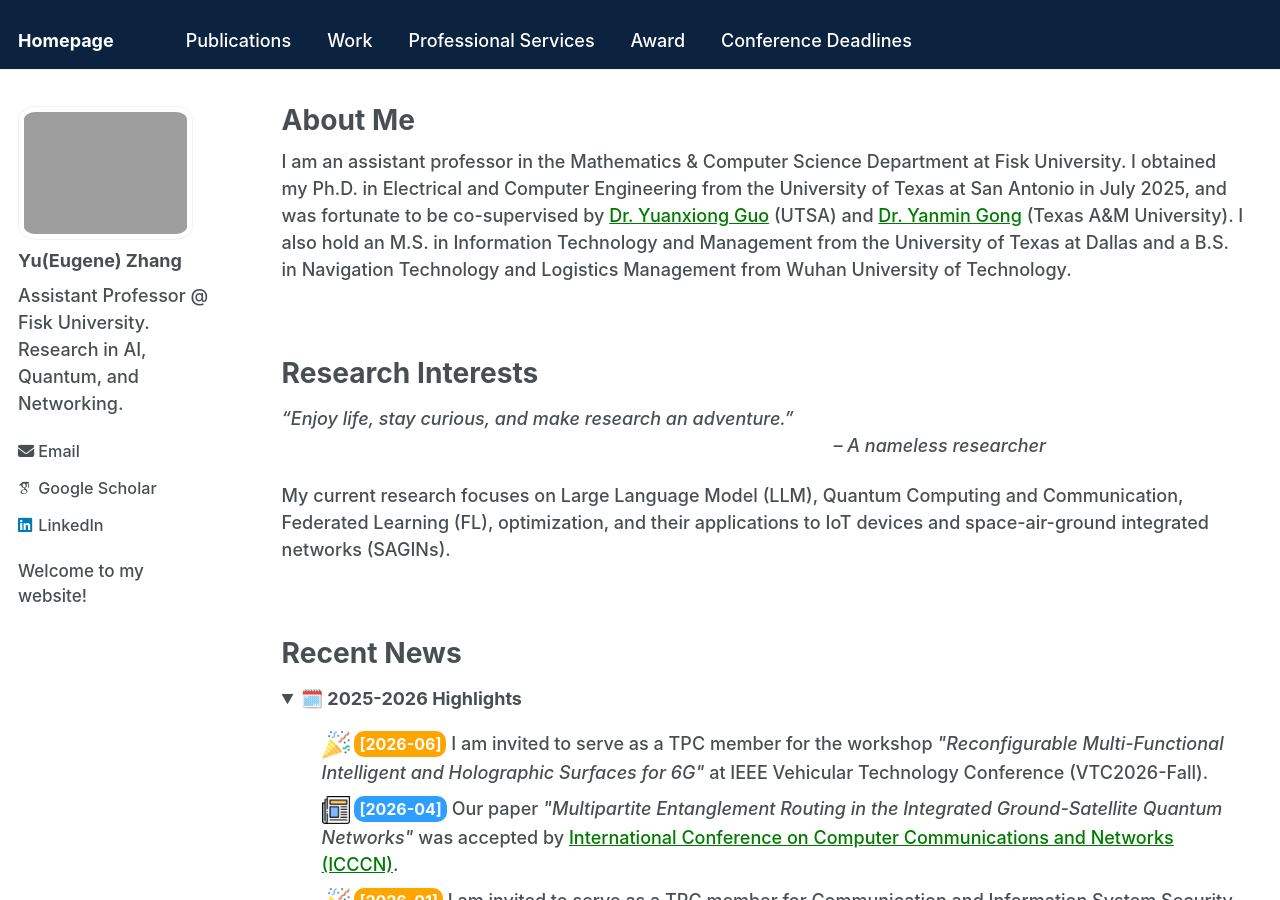
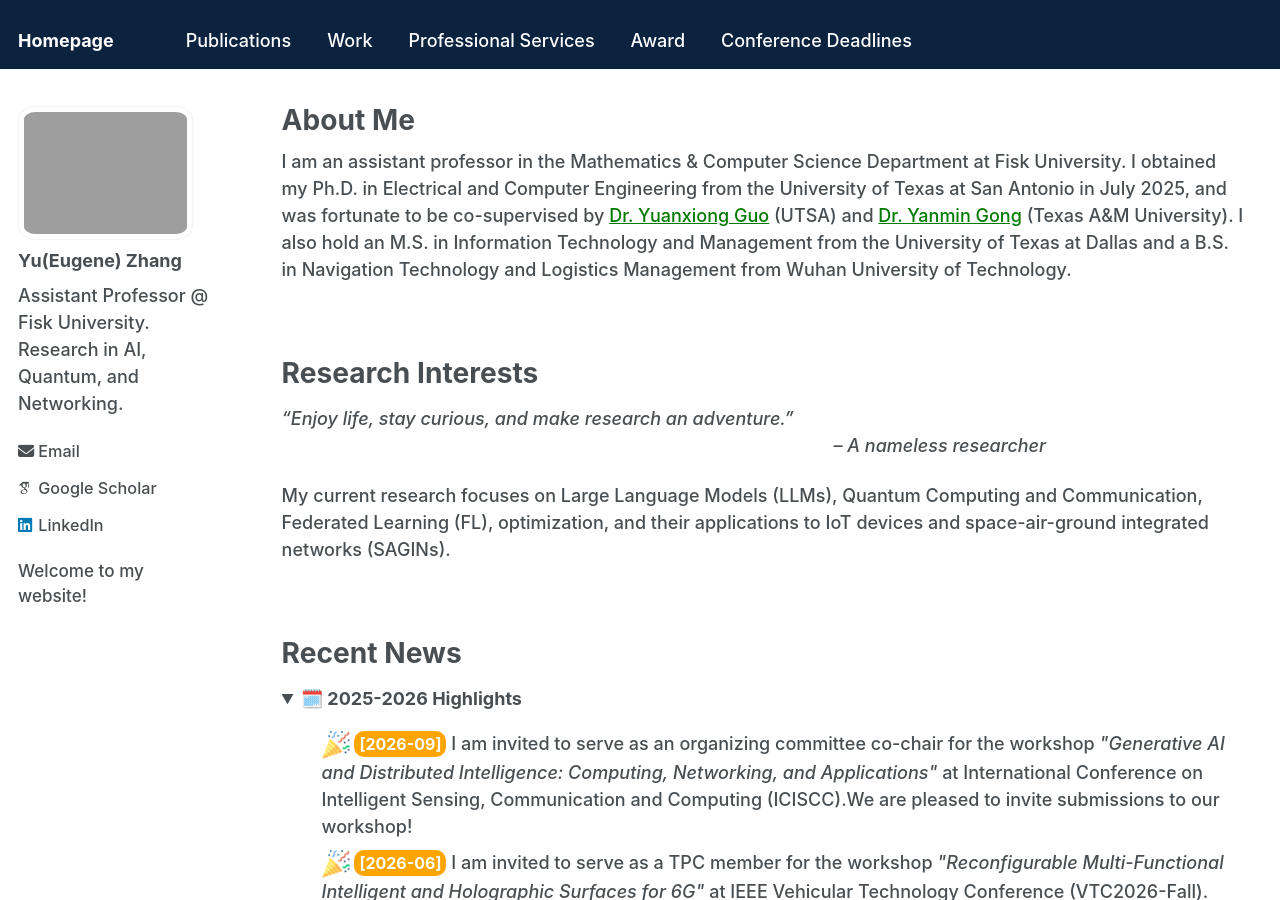
Before and after one commit to Yu-Zhang-Eugene/yu-zhang-eugene.github.io, a Jekyll site: the page built from _pages/about.md, in a window 1280 px wide and 900 px high. Built offline with Jekyll 4.4.1, drawn with Linux system fonts in a browser that asks for light colours; some web fonts are replaced.

Commit message:
Revise research focus and add workshop details
Updated the description of research focus and added new workshop invitations.

```diff
--- a/_pages/about.md
+++ b/_pages/about.md
@@ -16,7 +16,7 @@ Research Interests
 _“Enjoy life, stay curious, and make research an adventure.”_<br>
 &nbsp;&nbsp;&nbsp;&nbsp;&nbsp;&nbsp;&nbsp;&nbsp;&nbsp;&nbsp;&nbsp;&nbsp;&nbsp;&nbsp;&nbsp;&nbsp;&nbsp;&nbsp;&nbsp;&nbsp;&nbsp;&nbsp;&nbsp;&nbsp;&nbsp;&nbsp;&nbsp;&nbsp;&nbsp;&nbsp;&nbsp;&nbsp;&nbsp;&nbsp;&nbsp;&nbsp;&nbsp;&nbsp;&nbsp;&nbsp;&nbsp;&nbsp;&nbsp;&nbsp;&nbsp;&nbsp;&nbsp;&nbsp;&nbsp;&nbsp;&nbsp;&nbsp;&nbsp;&nbsp;&nbsp;&nbsp;&nbsp;&nbsp;&nbsp;&nbsp;&nbsp;&nbsp;&nbsp;&nbsp;&nbsp;&nbsp;&nbsp;&nbsp;&nbsp;&nbsp;&nbsp;&nbsp;&nbsp;&nbsp;&nbsp;&nbsp;&nbsp;&nbsp;&nbsp;&nbsp;&nbsp;&nbsp;&nbsp;&nbsp;&nbsp;&nbsp;&nbsp;&nbsp;&nbsp;&nbsp;&nbsp;&nbsp;&nbsp;&nbsp;&nbsp;&nbsp;&nbsp;&nbsp;&nbsp;&nbsp;&nbsp;&nbsp;&nbsp;&nbsp;&nbsp;&nbsp;&nbsp;&nbsp;&nbsp;&nbsp;&nbsp;&nbsp;&nbsp;&nbsp;  _-- A nameless researcher_
 
-My current research focuses on Large Language Model (LLM), Quantum Computing and Communication, Federated Learning (FL), optimization, and their applications to IoT devices and space-air-ground integrated networks (SAGINs).
+My current research focuses on Large Language Models (LLMs), Quantum Computing and Communication, Federated Learning (FL), optimization, and their applications to IoT devices and space-air-ground integrated networks (SAGINs).
 
 <p>&nbsp;</p>
 
@@ -27,6 +27,11 @@ Recent News
 <summary><strong>🗓️ 2025-2026 Highlights</strong></summary>
 
 <ul style="list-style: none;">
+
+  <li>
+    <img src="/images/celebration.png" alt="news" class="news-icon-img">
+    <span class="date-tag orange">[2026-09]</span> I am invited to serve as an organizing committee co-chair for the workshop <em>"Generative AI and Distributed Intelligence: Computing, Networking, and Applications"</em> at International Conference on Intelligent Sensing, Communication and Computing (ICISCC).We are pleased to invite submissions to our workshop!
+  </li>
 
   <li>
     <img src="/images/celebration.png" alt="news" class="news-icon-img">
```
